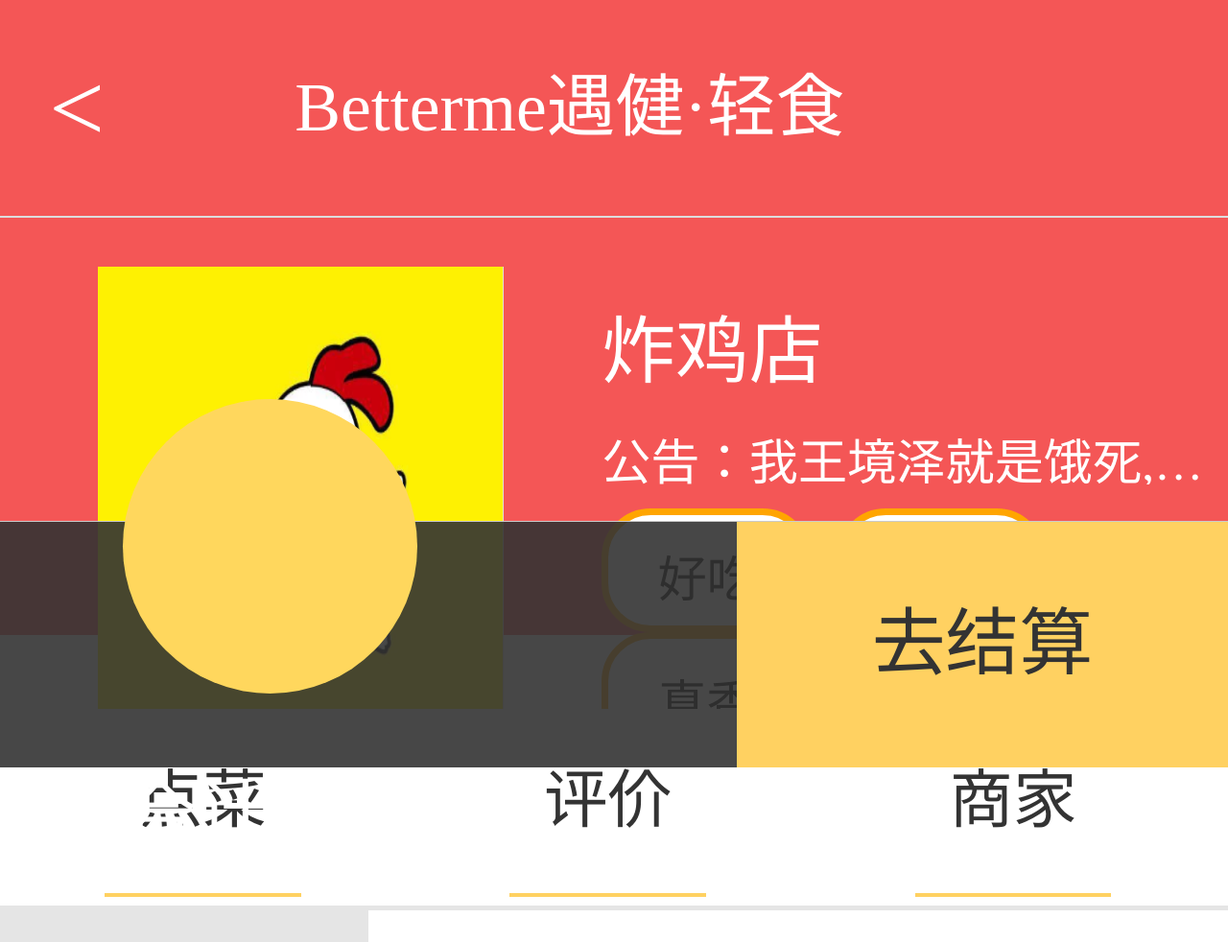
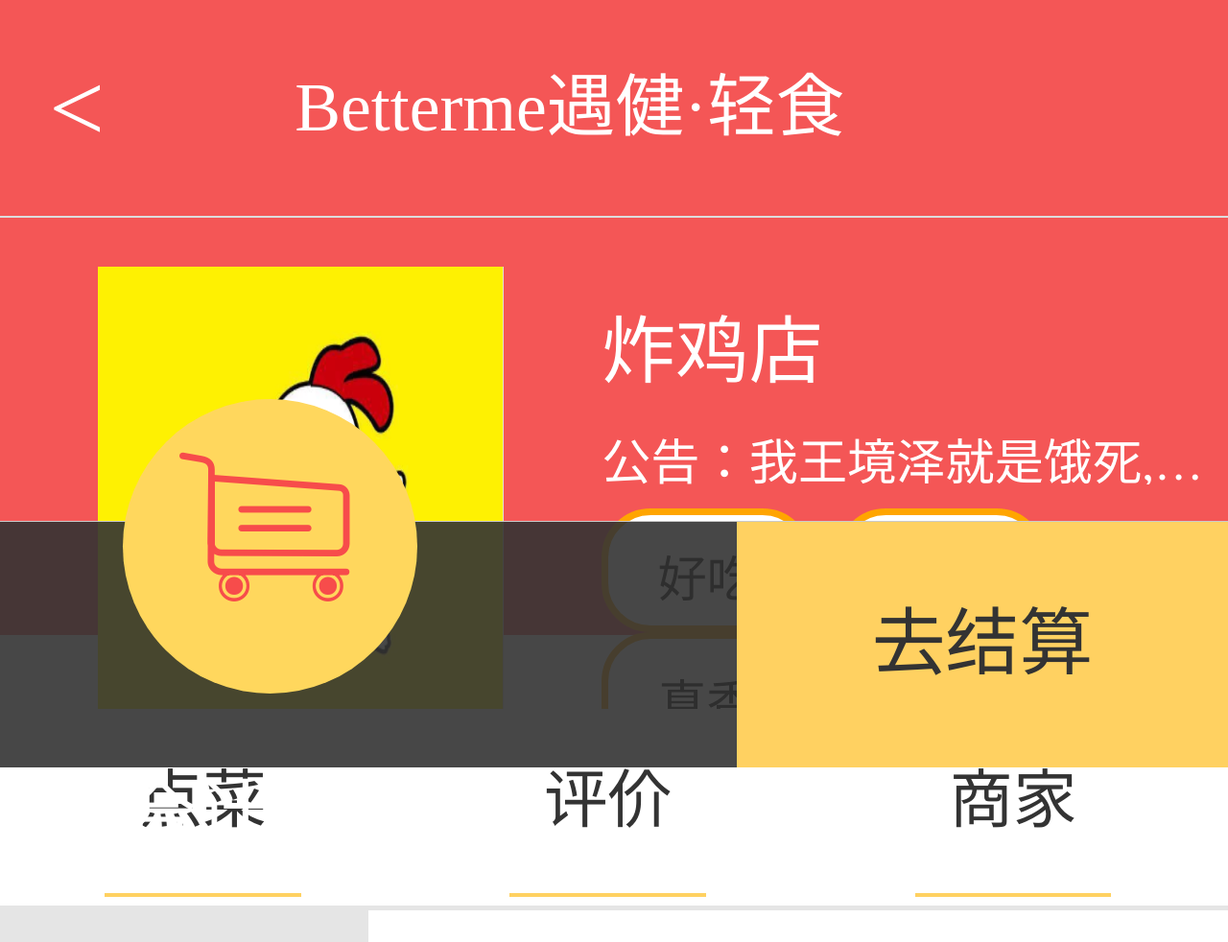
Before and after one commit to zjf7896/myhtml, a plain HTML site: page boom/shop.html in a window 1280 px wide. Shown: the top 982 px of the page at 96% size. Drawn offline with Linux system fonts and the light colour scheme; files that its build step writes are made by us from their sources; the site is published under a folder, as on GitHub Pages, so addresses that start at the root find nothing.

Commit message:
Update shop.html

```diff
--- a/boom/shop.html
+++ b/boom/shop.html
@@ -7,7 +7,7 @@
     <link rel="stylesheet" href="css/mible.css">
     <link rel="stylesheet" href="css/shop.css">
     <link rel="stylesheet" href="css/index.css">
-    <link rel="stylesheet" href="/font_729087_lktjtiqiui.css">
+    <link rel="stylesheet" href="css/font_729087_lktjtiqiui.css">
 </head>
 <body>
 <div class="top">
```
